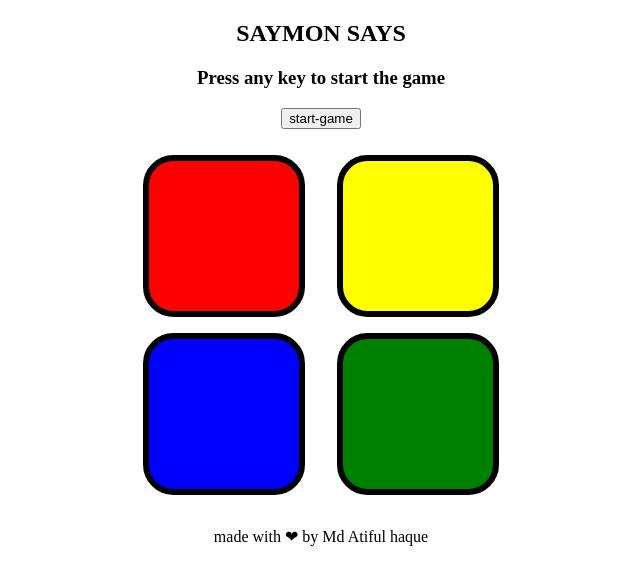
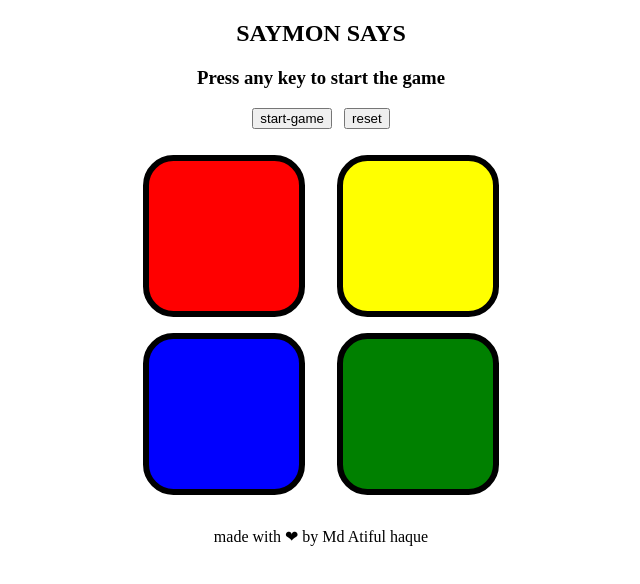
Before and after one commit to Atiful/simon-game, a plain HTML site: page index.html in a window 1280 px wide. Shown: the whole page, without its empty margins (319-959 px from the left). Drawn offline with Linux system fonts and the light colour scheme.

Commit message:
Update index.html

```diff
--- a/index.html
+++ b/index.html
@@ -12,6 +12,8 @@
     <h2>SAYMON SAYS</h2>
      <h3>Press any key to start the game</h3>
      <button class ="start-game">start-game</button>
+     &nbsp;
+        <button class = "reset-btn">reset</button>
      <div class="box-container">
         <div class = first-row>
           <div class = "box red" id = "red" type = "button"></div>
```
